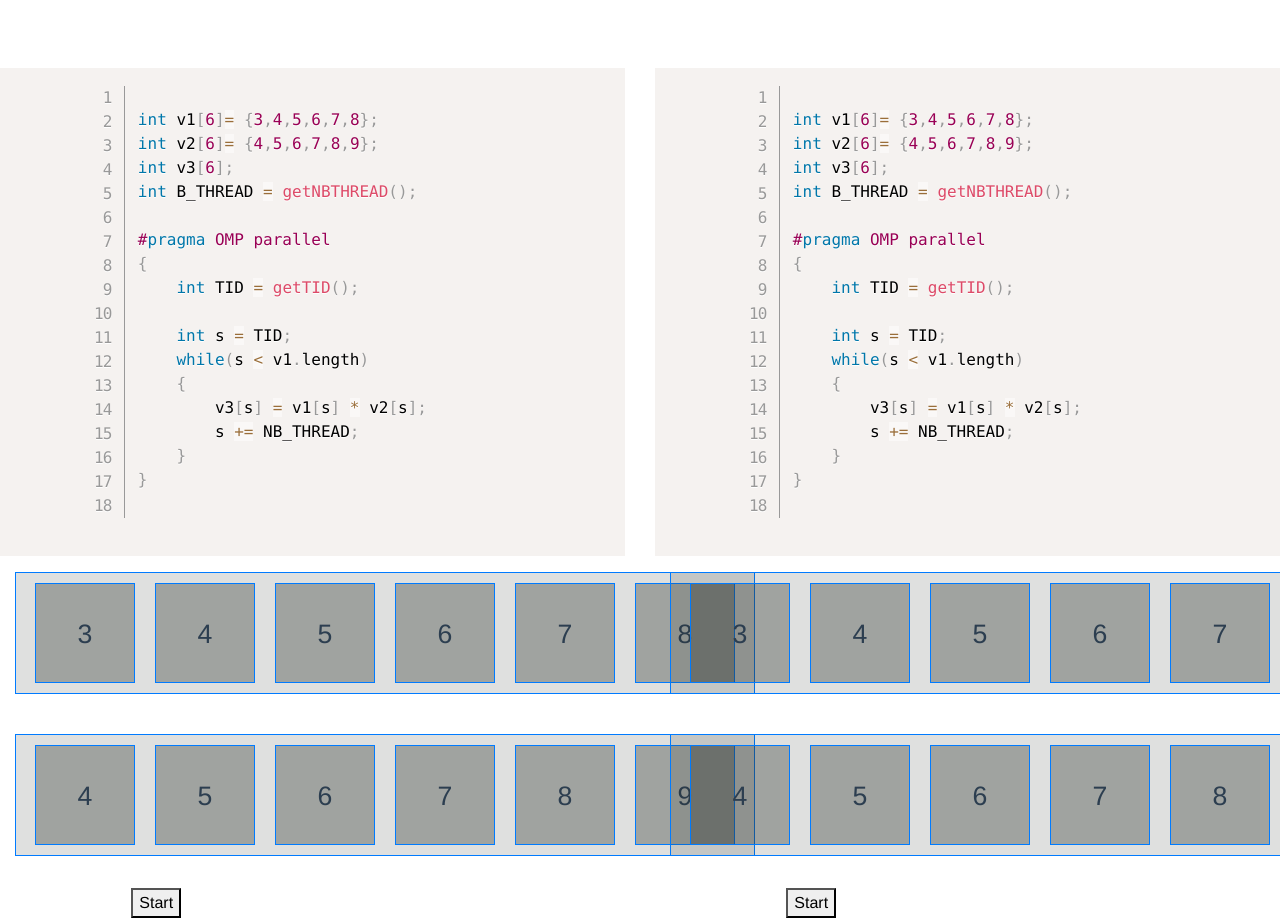
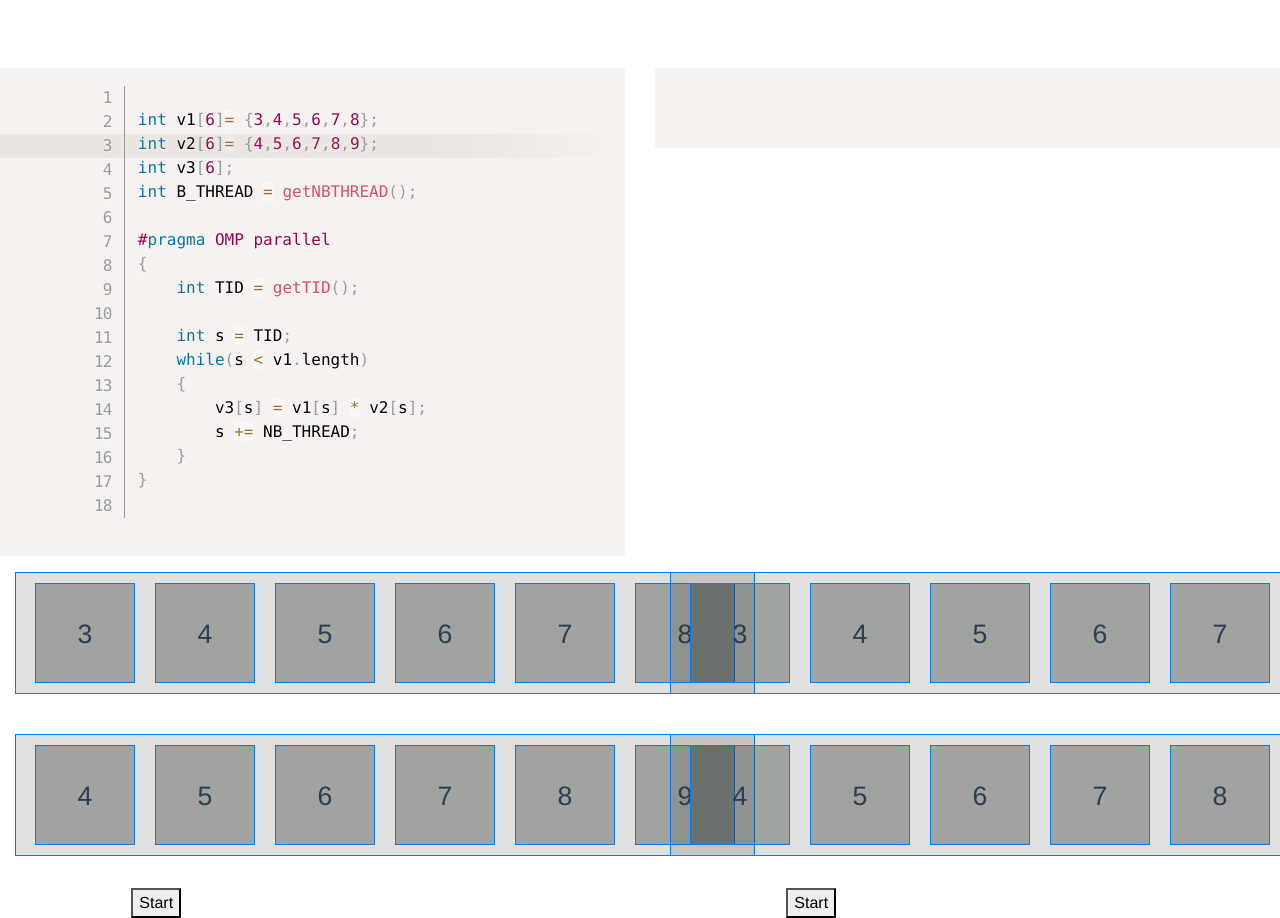
Before and after one commit to steven-jeanneret/conception_os, a Vue app: page / in a window 1280 px wide. Shown: the top 918 px of the page. Built offline with nearby package versions, Linux system fonts and the light colour scheme.

Commit message:
code highlight

```diff
--- a/src/components/Code.vue
+++ b/src/components/Code.vue
@@ -1,6 +1,6 @@
 <template>
-    <pre class="language-c line-numbers">
-        <code>{{sourceCodeParallel}}</code>
+    <pre class="language-c line-numbers " :data-line="line">
+        <code  v-if="parallel">{{sourceCodeParallel}}</code>
     </pre>
 </template>
 
@@ -9,8 +9,13 @@
     import 'prismjs/components/prism-c'
     import 'prismjs/plugins/line-numbers/prism-line-numbers.css'
     import 'prismjs/plugins/line-numbers/prism-line-numbers'
+    import 'prismjs/plugins/line-highlight/prism-line-highlight.css'
+    import 'prismjs/plugins/line-highlight/prism-line-highlight'
     import 'prismjs/themes/prism.css'
+
+
     export default {
+
         props: {
             parallel: {type: Boolean}
         },
@@ -52,9 +57,19 @@
 
 
 
-           `
+           `,
+                line: 1,
             }
-        }
+        },
+        methods: {
+            forceRerender() {
+                this.line += 1;
+                Prism.highlightAll()
+            }
+        },
+        mounted() {
+            setInterval(()=>{this.forceRerender();},2000)
+        },
     }
 </script>
 
```
